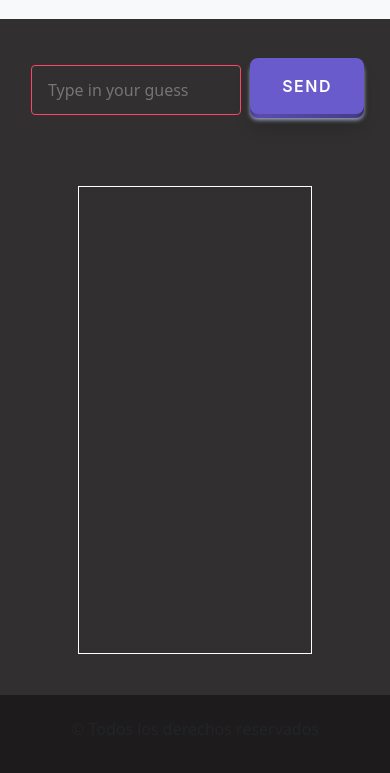
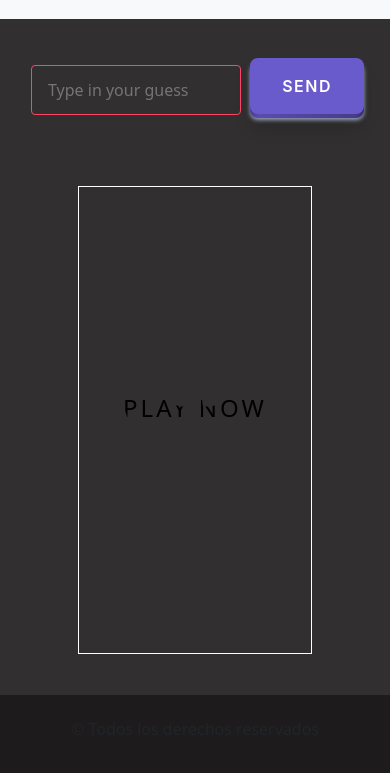
Before and after one commit to santizelada/tp5ejercicio1RC, a plain HTML site: page index.html in a window 390 px wide. Shown: the part 65-838 px from the top of the page. Drawn offline with nearby package versions, Linux system fonts and the light colour scheme.

Commit message:
Button start / guess finished.

```diff
--- a/css/index.css
+++ b/css/index.css
@@ -70,8 +70,11 @@ input:valid {
     -webkit-mask-size: 100%;
     cursor: pointer;
     background-color: transparent;
-    transform: translateY(8px)
+    transform: translateY(8px);
+
 }
+
+
 
 .batButton:after {
     content: '';
@@ -103,6 +106,20 @@ input:valid {
 
 .batButton:hover span {
     color: white;
+}
+
+@media screen and (max-width: 1200px) {
+    .batButton span{
+        top: 47%;
+
+    }
+}
+
+@media screen and (max-width: 1000px) {
+    .batButton span{
+        top: 46%;
+
+    }
 }
 
 .batButton:before {
```
